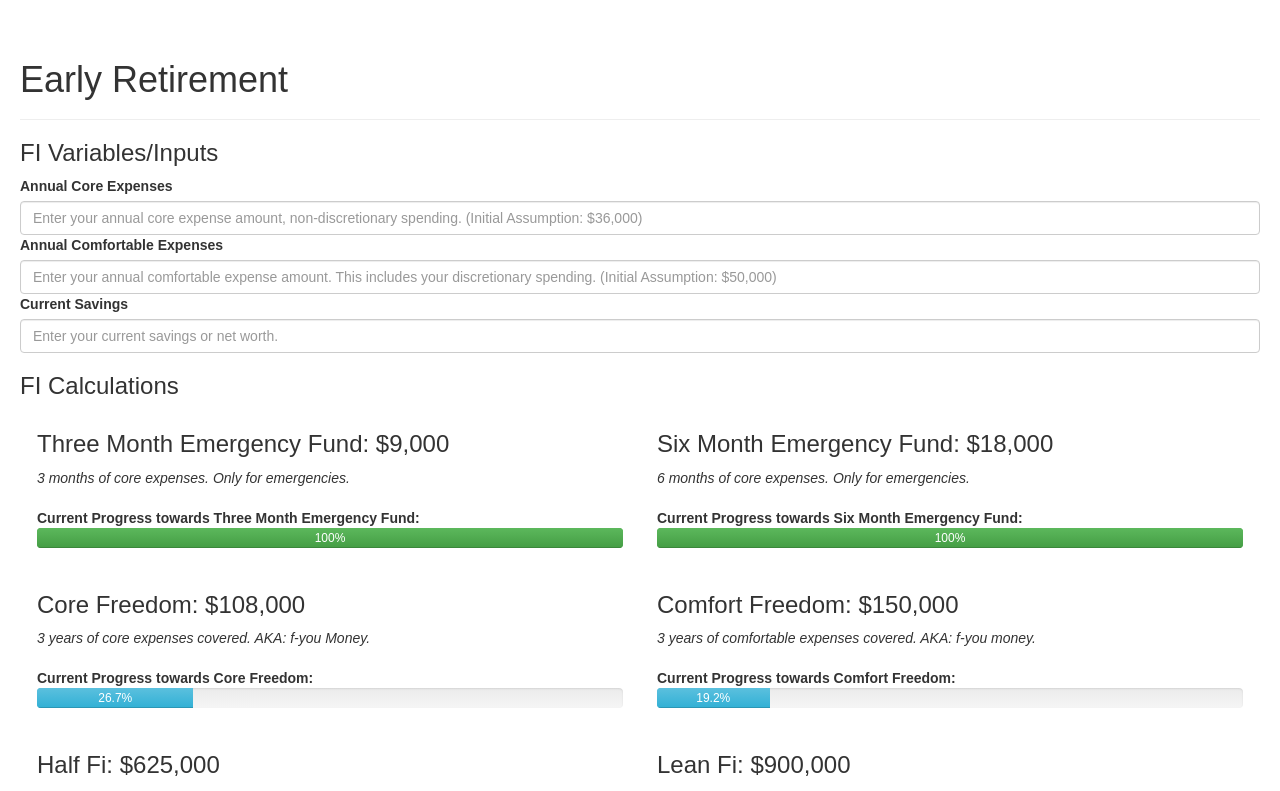
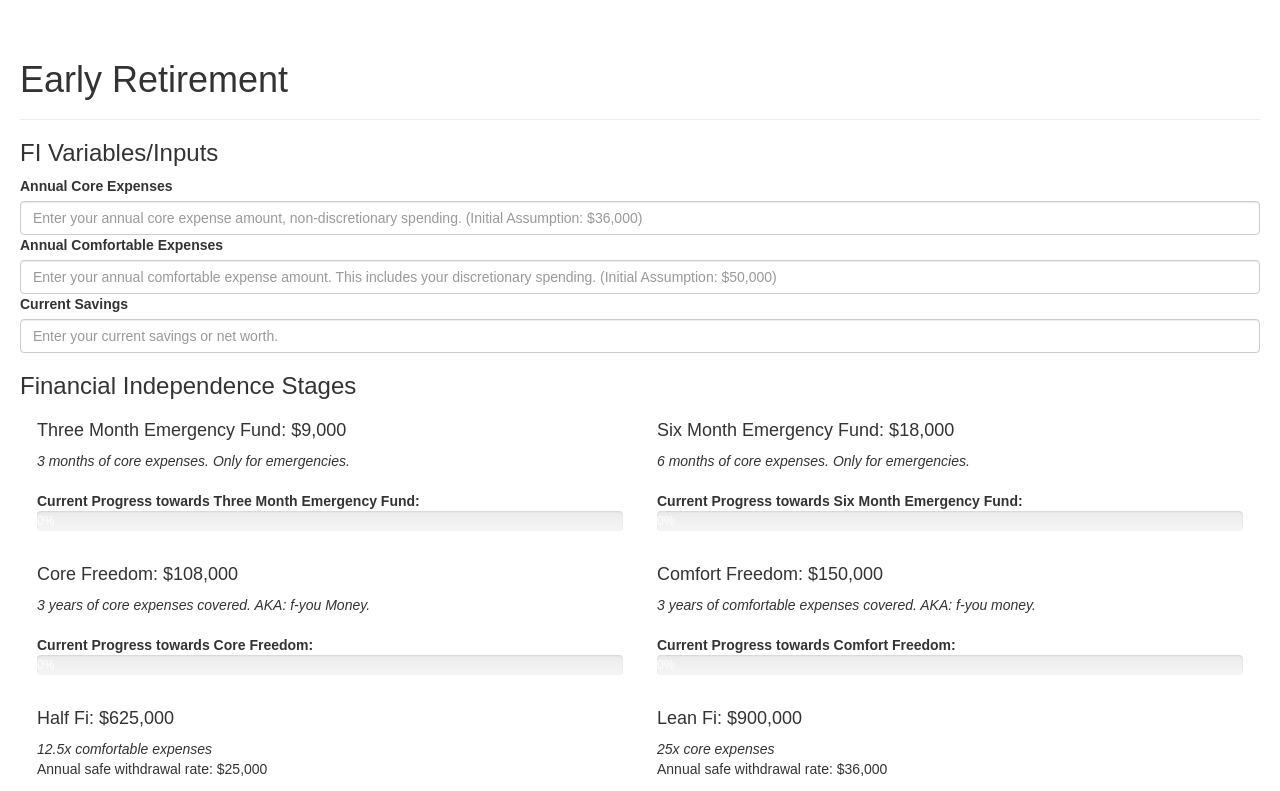
Before and after one commit to meagerfindings/early_retirement_calculators, a React (Create React App) app: page / in a window 1280 px wide. Shown: the top 791 px of the page. Built offline with nearby package versions, Linux system fonts and the light colour scheme.

Commit message:
fixed backspace freezing bug, fixed 0 input freezing bug, fixed progress bar

```diff
--- a/src/App.css
+++ b/src/App.css
@@ -1,5 +1,5 @@
 .App {
- padding: 20px;
+    padding: 20px;
 }
 
 .fi-Single-Stage {
@@ -7,7 +7,7 @@
     padding: 2px;
 }
 .fi-Stages-Container {
-    alignment: center;
+    /*alignment: center;*/
 }
 
 .fi-stage-growth-to-next-false {
--- a/src/components/AppContainer.js
+++ b/src/components/AppContainer.js
@@ -8,7 +8,7 @@ class AppContainer extends Component {
         this.state = {
             core_expenses: 36000,
             comfortable_expenses: 50000,
-            current_savings: 3789+25000,
+            current_savings: 0,
             roi: .08,
             swr: .04
             }
@@ -30,7 +30,7 @@ class AppContainer extends Component {
                            comfortable_expenses={this.state.comfortable_expenses}
                            onExpenseInput={this.handleExpenseInput}/>
             </div>
-            <h3>FI Calculations</h3>
+            <h3>Financial Independence Stages</h3>
             <FiStagesContainer current={this.state.current_savings}
                                core={this.state.core_expenses}
                                comfort={this.state.comfortable_expenses}
--- a/src/components/FiProgressBar.js
+++ b/src/components/FiProgressBar.js
@@ -3,8 +3,15 @@ import ProgressBar from "react-bootstrap/es/ProgressBar";
 
 class FiProgressBar extends Component {
     static roundPercent(value) {
-        if (value >= 1) return 100;
-        return Math.round(value * 100 * 10) / 10
+        if (value === Infinity) {
+            return 0;
+        } else if (isNaN(value)) {
+            return 0;
+        } else if (value >= 1) {
+            return 100;
+        } else {
+            return Math.round(value * 100 * 10) / 10
+        }
     }
 
     render(){
--- a/src/components/FiStage.js
+++ b/src/components/FiStage.js
@@ -1,7 +1,5 @@
 import React, { Component } from 'react'
-import ListGroupItem from "react-bootstrap/es/ListGroupItem";
 import FiProgressBar from "./FiProgressBar";
-import Row from "react-bootstrap/es/Row";
 import Col from "react-bootstrap/es/Col";
 
 class FiStage extends Component {
@@ -11,8 +9,10 @@ class FiStage extends Component {
         let temp = current;
         let years = 0;
 
-        for (years; temp <= future; years++) {
-            temp = (temp * this.props.roi) + temp;
+        if (current > 0 && future > 0) {
+            for (years; temp <= future; years++) {
+                temp = (temp * this.props.roi) + temp;
+            }
         }
 
         return {
@@ -33,6 +33,9 @@ class FiStage extends Component {
         } else {
             stage_expenses = this.props.comfort;
         }
+        if (typeof stage_expenses === 'undefined') {
+            stage_expenses = 0.0001;
+        }
 
         let next_expenses;
 
@@ -42,13 +45,17 @@ class FiStage extends Component {
             next_expenses = this.props.comfort;
         }
 
+        if (typeof next_expenses === 'undefined') {
+            next_expenses = 0.0001;
+        }
+
         let stage_amount = stage_expenses * this.props.multiplier;
         let next_stage_amount = next_expenses * this.props.next_stage.multiplier;
         let stage_interest = this.calculateInterestYears(stage_amount, next_stage_amount);
 
         return <Col xs={4} md={6} lg={6}>
             <div className="fi-Single-Stage">
-                <h3>{this.props.name}: ${nf.format(stage_amount)}</h3>
+                <h4>{this.props.name}: ${nf.format(stage_amount)}</h4>
                 <i>{this.props.description}</i>
                 <div className={"fi-stage-swr-" + this.props.swr_display}>
                     <p>Annual safe withdrawal rate: ${
--- a/src/components/FiStagesContainer.js
+++ b/src/components/FiStagesContainer.js
@@ -1,5 +1,4 @@
 import React, { Component } from 'react'
-import ListGroup from "react-bootstrap/es/ListGroup";
 import FiStage from "./FiStage";
 import Grid from "react-bootstrap/es/Grid";
 import Row from "react-bootstrap/es/Row";
@@ -128,8 +127,8 @@ class FiStagesContainer extends Component {
                                       multiplier={stage.multiplier}
                                       next_stage={stages[stage.nextStage]}
                                       current={this.props.current}
-                                      core={this.props.core}
-                                      comfort={this.props.comfort}
+                                      core={this.props.core || undefined}
+                                      comfort={this.props.comfort || undefined}
                                       swr_display={stage.display_swr}
                                       progress_display={stage.display_goal_progress}
                                       growth_to_next_display={stage.display_goal_interest}
--- a/src/components/InputForm.js
+++ b/src/components/InputForm.js
@@ -4,7 +4,6 @@ import ControlLabel from "react-bootstrap/es/ControlLabel";
 import FormControl from "react-bootstrap/es/FormControl";
 
 class InputForm extends Component {
-    //TODO: Figure out why backspace in Input Form fields freezes browser and without any DevConsole errors.
     //TODO: Add adjustable ROI.
 
     handleInput = (e) => {
@@ -18,6 +17,7 @@ class InputForm extends Component {
                 <ControlLabel>Annual Core Expenses</ControlLabel>
                 <FormControl type="number"
                              name='core_expenses'
+                             // defaultValue={this.props.core_expenses}
                              placeholder={"Enter your annual core expense amount, non-discretionary spending. (Initial Assumption: $" + nf.format(this.props.core_expenses) + ")"}
                              onChange={this.handleInput}/>
                 <ControlLabel>Annual Comfortable Expenses</ControlLabel>
```
Also changed, not shown: 1 other file (tests, documents, lock files or other folders).
